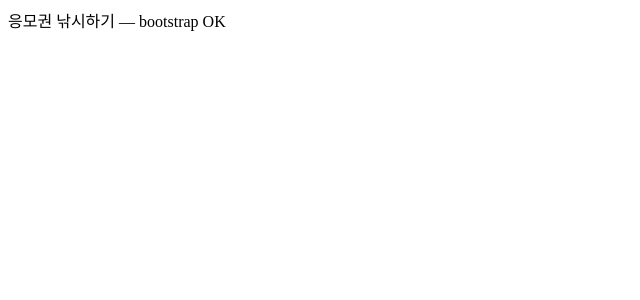
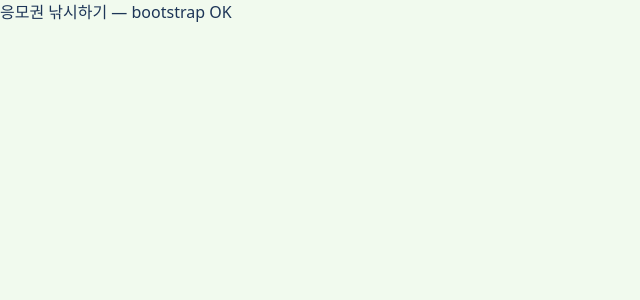
Before and after one commit to JHS-HECTO/polyball-fishing, a Next.js app: page / in a window 1280 px wide. Shown: the top 300 px of the page, without its empty margins (0-640 px from the left). Built offline with nearby package versions, Linux system fonts and the light colour scheme.

Commit message:
style: add design tokens and global styles

```diff
--- a/app/globals.scss
+++ b/app/globals.scss
@@ -1 +1,35 @@
-// global resets and tokens added later
+@use '../styles/tokens';
+@use '../styles/mixins';
+
+* {
+  box-sizing: border-box;
+}
+
+html, body {
+  margin: 0;
+  padding: 0;
+  font-family: 'Pretendard', system-ui, -apple-system, sans-serif;
+  font-size: 10px;
+}
+
+body {
+  background: var(--colors-bg);
+  color: var(--colors-text);
+  font-size: 1.6rem;
+  line-height: 1.5;
+  overflow-x: hidden;
+  min-height: 100vh;
+}
+
+button {
+  font-family: inherit;
+  cursor: pointer;
+  border: none;
+  background: none;
+  padding: 0;
+}
+
+a {
+  color: inherit;
+  text-decoration: none;
+}
--- /dev/null
+++ b/styles/_mixins.scss
@@ -0,0 +1,12 @@
+@mixin centered {
+  display: flex;
+  align-items: center;
+  justify-content: center;
+}
+
+@mixin card {
+  background: var(--colors-surface);
+  border-radius: var(--radius-md);
+  box-shadow: var(--shadow-sm);
+  padding: var(--space-4);
+}
--- /dev/null
+++ b/styles/_tokens.scss
@@ -0,0 +1,40 @@
+:root {
+  // Palette — Animal Crossing-cozy
+  --colors-primary1: #A8DADC;   // mint
+  --colors-primary2: #F1FAEE;   // cream
+  --colors-accent1:  #FFE5D9;   // peach
+  --colors-deep1:    #457B9D;   // deep blue
+  --colors-deep2:    #1D3557;   // ink
+  --colors-warning:  #E63946;   // alert red
+  --colors-gold:     #FFD93D;   // golden fish accent
+
+  --colors-text:        var(--colors-deep2);
+  --colors-text-soft:   #6B7B8A;
+  --colors-bg:          var(--colors-primary2);
+  --colors-surface:     #FFFFFF;
+  --colors-surface-alt: #F6FBF8;
+
+  // Tension states
+  --colors-tension-safe:    #6BBE89;
+  --colors-tension-warning: #FFC857;
+  --colors-tension-danger:  var(--colors-warning);
+
+  // Spacing (rem; 1rem = 10px)
+  --space-1: 0.4rem;
+  --space-2: 0.8rem;
+  --space-3: 1.2rem;
+  --space-4: 1.6rem;
+  --space-5: 2.4rem;
+  --space-6: 3.2rem;
+
+  // Radii
+  --radius-sm: 0.8rem;
+  --radius-md: 1.6rem;
+  --radius-lg: 2.4rem;
+  --radius-pill: 999px;
+
+  // Shadows
+  --shadow-sm: 0 0.2rem 0.6rem rgba(29, 53, 87, 0.08);
+  --shadow-md: 0 0.4rem 1.2rem rgba(29, 53, 87, 0.12);
+  --shadow-lg: 0 0.8rem 2.4rem rgba(29, 53, 87, 0.18);
+}
```
